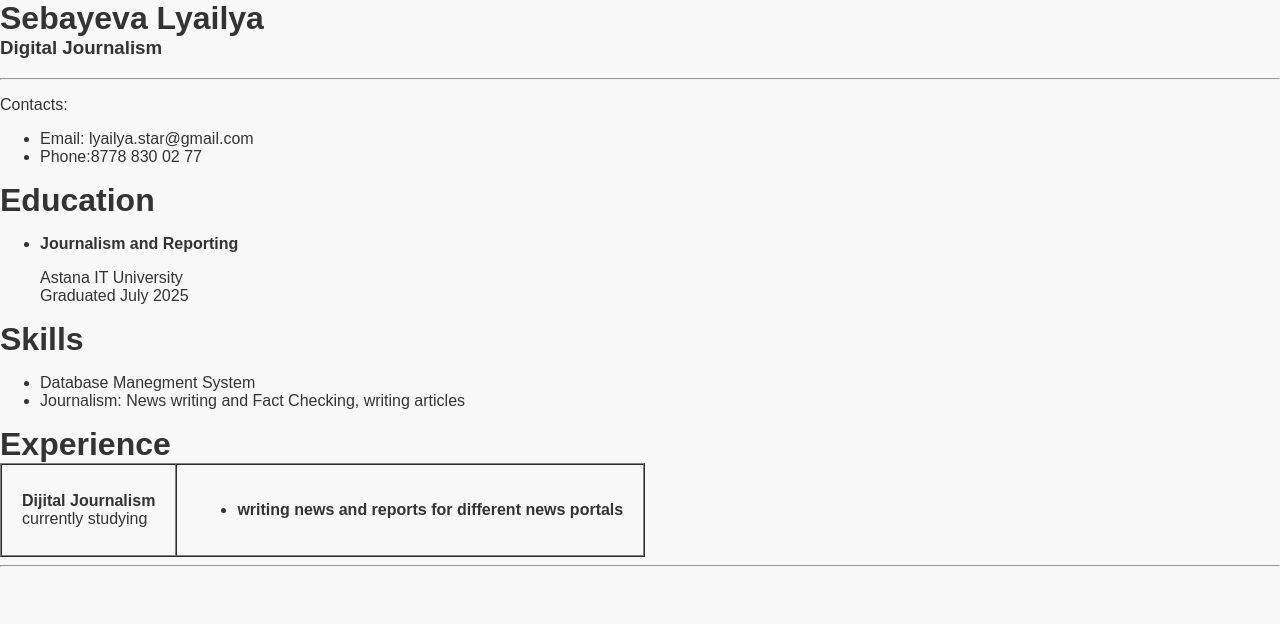
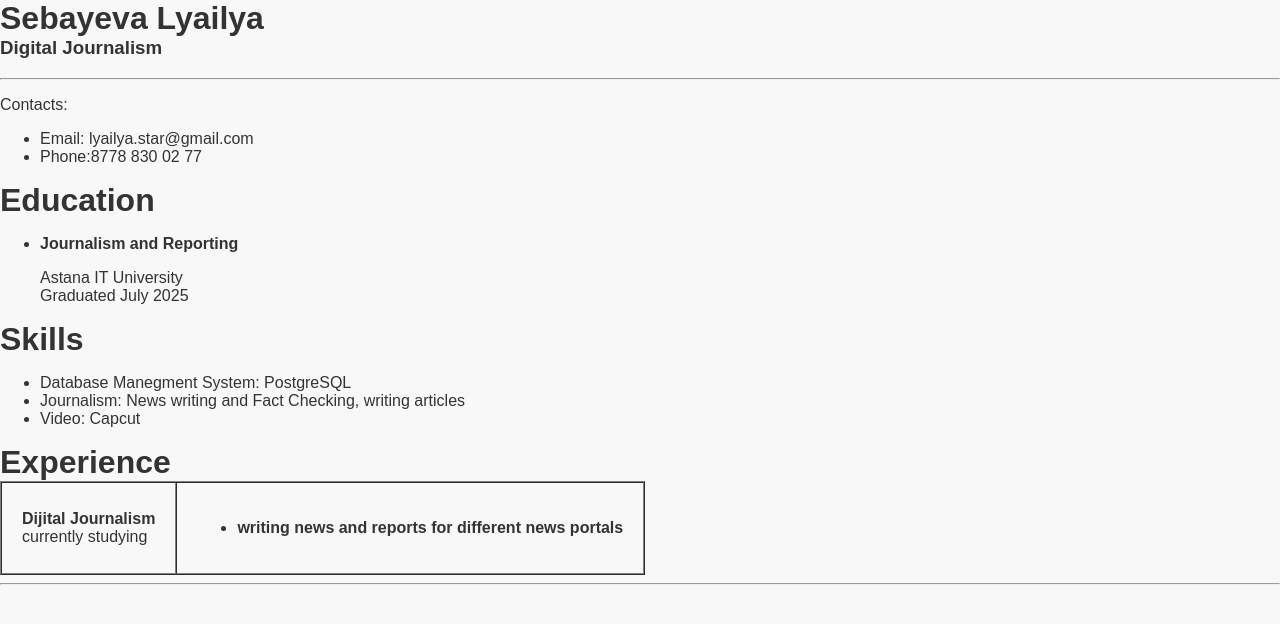
Before and after one commit to lyakeria/assignment, a plain HTML site: page cv.html in a window 1280 px wide. Drawn offline with Linux system fonts and the light colour scheme.

Commit message:
Update cv.html

```diff
--- a/cv.html
+++ b/cv.html
@@ -25,8 +25,9 @@
 </div>
 <h1> Skills</h1>
 <ul>
-<li>Database Manegment System</li>
+<li>Database Manegment System: PostgreSQL</li>
 <li>Journalism: News writing and Fact Checking, writing articles</li>
+ <li> Video: Capcut</li>
 </ul>
 <h1> Experience </h1>
   <table border="1" cellspacing="0" cellpadding="20px">
```
